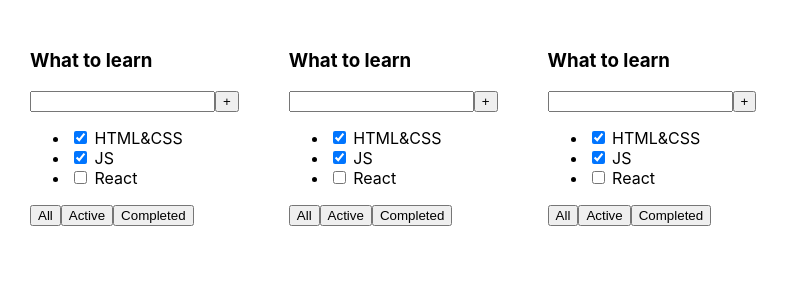
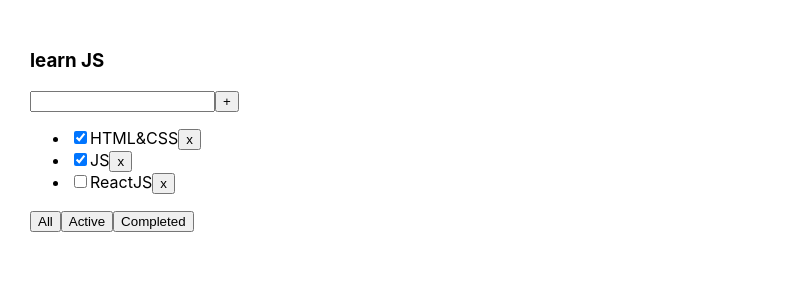
Before and after one commit to admalla/IT-IN_todo-ts_training, a React (Create React App) app: page / in a window 1280 px wide. Shown: the top 300 px of the page, without its empty margins (0-789 px from the left). Built offline with nearby package versions, Linux system fonts and the light colour scheme.

Commit message:
update code

```diff
--- a/src/App.tsx
+++ b/src/App.tsx
@@ -1,13 +1,45 @@
-import React from 'react';
+import React, {useState} from 'react';
 import './App.css';
-import {TodoList} from "./TodoList";
+import {TaskType, TodoList} from "./TodoList";
+
+export type TypeFilter = "all" | "active" | "completed"
 
 function App() {
+    const [tasks, setTasks] = useState<Array<TaskType>>([
+        { id: 1, title: "HTML&CSS", isDone: true },
+        { id: 2, title: "JS", isDone: true },
+        { id: 3, title: "ReactJS", isDone: false }
+    ])
+    const [filter, setFilter] = useState<TypeFilter>("all")
+    const filterName = (str: TypeFilter) => {
+        setFilter(str)
+    }
+
+    const getFilteredTasks = (tasks: TaskType[], filter: TypeFilter) => {
+        switch (filter) {
+            case "active" :
+                return tasks.filter((task:TaskType) => task.isDone === false)
+            case "completed":
+                return tasks.filter((task: TaskType) => task.isDone === true)
+            default :
+                return tasks
+        }
+    }
+
+    const filteredTasks: Array<TaskType> = getFilteredTasks(tasks, filter)
+
+    const  removeTask = (id: number) => {
+        setTasks(tasks.filter((task: TaskType) => task.id !== id))
+    }
+
     return (
         <div className="App">
-            <TodoList />
-            <TodoList />
-            <TodoList />
+            <TodoList
+                title="learn JS"
+                tasks={filteredTasks}
+                removeTask={removeTask}
+                filterName={filterName}
+            />
         </div>
     );
 }
--- a/src/TodoList.tsx
+++ b/src/TodoList.tsx
@@ -1,23 +1,43 @@
 import React from "react";
+import {TypeFilter} from "./App";
 
-export function TodoList() {
+export type TaskType = {
+    id: number,
+    title: string,
+    isDone: boolean
+}
+
+type PropsType = {
+    title: string,
+    tasks: Array<TaskType>
+    removeTask: (id:number) => void
+    filterName: (str: TypeFilter) => void
+}
+
+export function TodoList(props: PropsType) {
     return (
         <div>
             <div>
-                <h3>What to learn</h3>
+                <h3>{props.title}</h3>
                 <div>
                     <input/>
                     <button>+</button>
                 </div>
                 <ul>
-                    <li><input type="checkbox" checked={true}/> <span>HTML&CSS</span></li>
-                    <li><input type="checkbox" checked={true}/> <span>JS</span></li>
-                    <li><input type="checkbox" checked={false}/> <span>React</span></li>
+                    {props.tasks.map((task: TaskType) => {
+                        return (
+                            <li key={task.id}><input type="checkbox" checked={task.isDone}/>
+                                <span>{task.title}</span>
+                                <button onClick={() => props.removeTask(task.id)}>x</button>
+                            </li>
+                        )
+                    })}
                 </ul>
+
                 <div>
-                    <button>All</button>
-                    <button>Active</button>
-                    <button>Completed</button>
+                    <button onClick={() => props.filterName("all")}>All</button>
+                    <button onClick={() => props.filterName("active")}>Active</button>
+                    <button onClick={() => props.filterName("completed")}>Completed</button>
                 </div>
             </div>
         </div>
```
